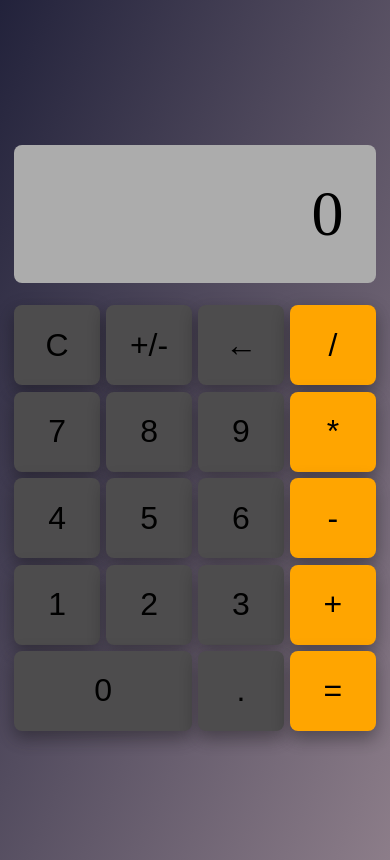
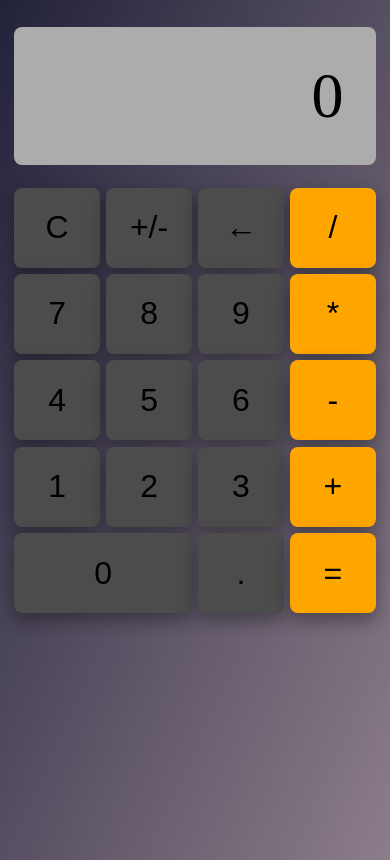
Before and after one commit to toddwiggins2/Calculator, a plain HTML site: page index.html in a window 390 px wide. Drawn offline with Linux system fonts and the light colour scheme.

Commit message:
Update style.css

```diff
--- a/style.css
+++ b/style.css
@@ -96,4 +96,7 @@ button {
   .main-container {
     padding: 0;
   }
+  .main-calculator {
+    justify-content: flex-start;
+  }
 }
```
